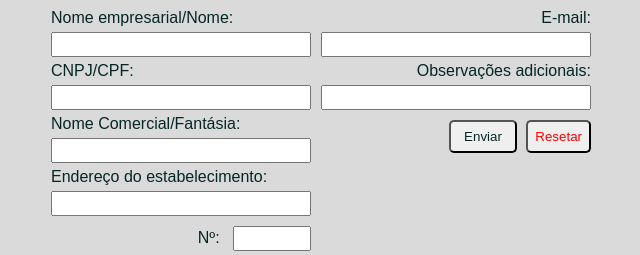
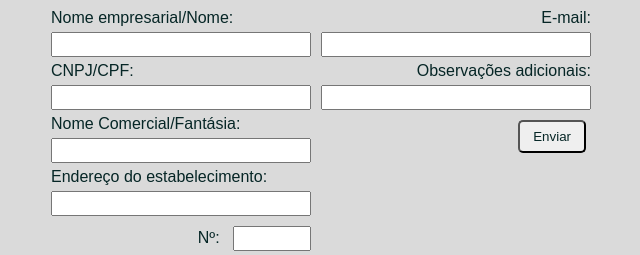
Before and after one commit to fregnani123/Portifolio-firebase-login, a plain HTML site: page cadastro.html in a window 1280 px wide. Shown: the part 186-441 px from the top of the page, without its empty margins (319-959 px from the left). Drawn offline with Linux system fonts and the light colour scheme.

Commit message:
atualizar

```diff
--- a/cadastro.html
+++ b/cadastro.html
@@ -77,14 +77,12 @@
                         name="observacoes" placeholder="" required>
                 </div>
 
-                <input class="enviar" type="button" value="Enviar">
-                <input class="resetar" type="button" value="Resetar">
+                <input class="enviar" type="button" value="Enviar"  >
+
 
                 <div class="input-box">
                     <p class="footer"><img class="img" src="logo.png" alt="logo"> &copy;Fabiano Fregnani Mroczkoski</p>
                 </div>
-
-
 
             </div>
             <!--Abaixo conteiner nornal da página acima de 500px-->
@@ -105,7 +103,7 @@
         </div>
 
         <input class="enviar" type="button" value="Enviar">
-        <input class="resetar" type="button" value="Resetar">
+
 
 
         <div class="input-box">
```
